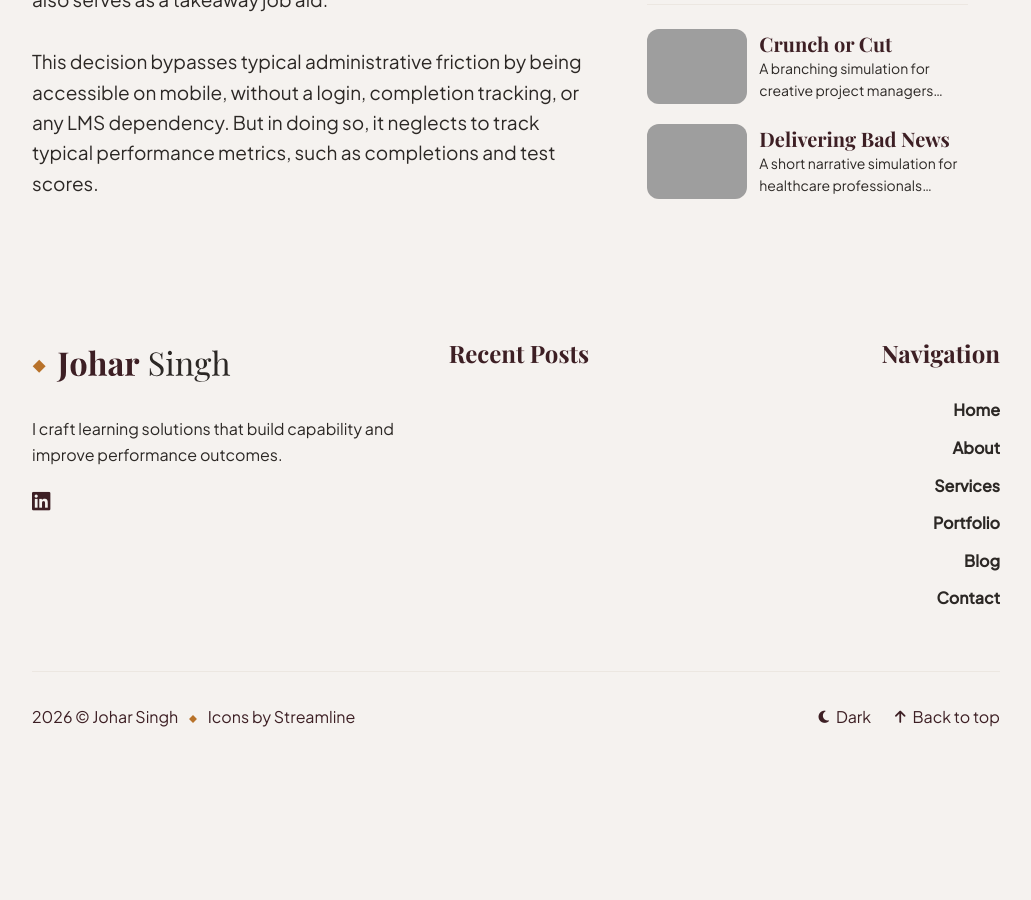
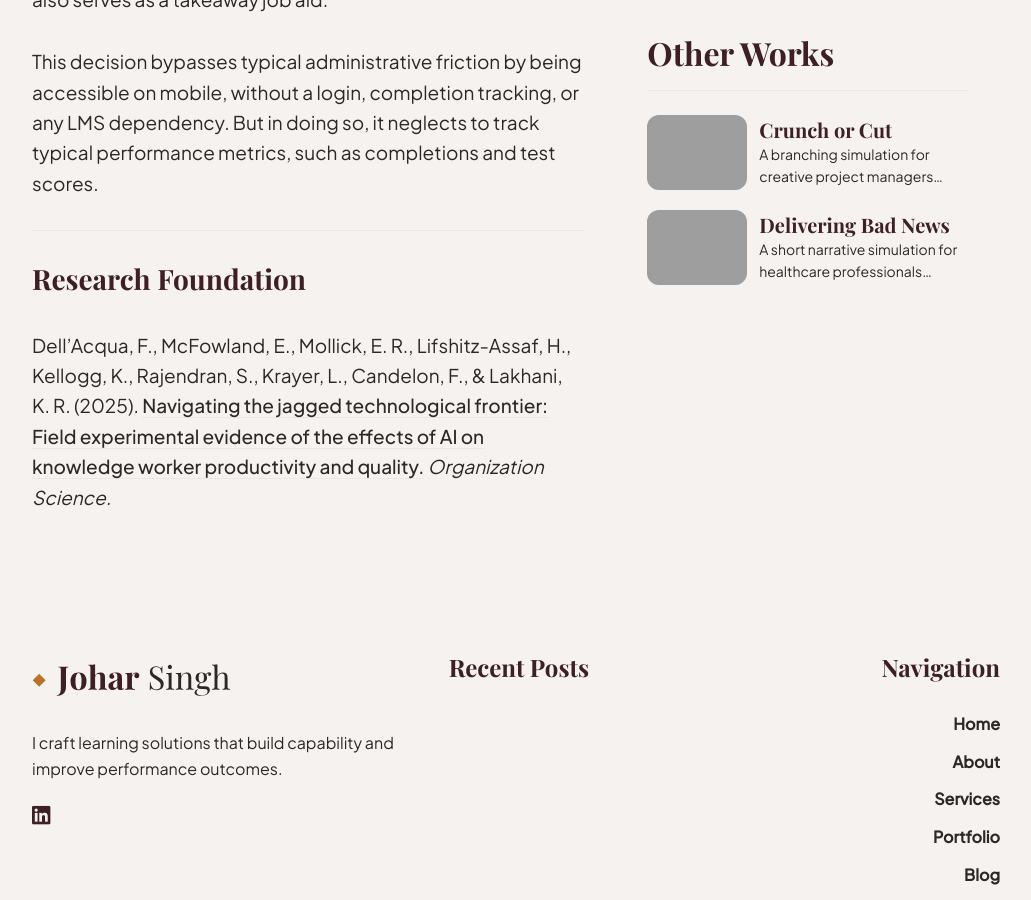
Before and after one commit to j0har/joharsingh.com, a Jekyll site: the page built from _projects/2026-01-01-jagged-frontier.md, in a window 1280 px wide and 900 px high, scrolled down 2607 px, cut to the strip 0-900 px from the top of the window. Shown: the whole strip, without its empty margins (124-1155 px from the left). Built offline with Jekyll 4.4.1, drawn with Linux system fonts in a browser that asks for light colours; some web fonts are replaced; before the commit the page ends 3369 px from its top, so only the background shows below that; grey boxes are pictures that could not be loaded.

Commit message:
Add research foundation section to jagged frontier document
Added a research foundation section with a citation on AI's effects on productivity.

```diff
--- a/_projects/2026-01-01-jagged-frontier.md
+++ b/_projects/2026-01-01-jagged-frontier.md
@@ -41,3 +41,9 @@
 The solution is designed to be deployed 'campaign-style' with a PDF poster to tease the topic and direct employees to it, via a QR code. The poster previews the mental model and also serves as a takeaway job aid.
 
 This decision bypasses typical administrative friction by being accessible on mobile, without a login, completion tracking, or any LMS dependency. But in doing so, it neglects to track typical performance metrics, such as completions and test scores.
+
+---
+
+## Research Foundation
+
+Dell'Acqua, F., McFowland, E., Mollick, E. R., Lifshitz-Assaf, H., Kellogg, K., Rajendran, S., Krayer, L., Candelon, F., & Lakhani, K. R. (2025). [Navigating the jagged technological frontier: Field experimental evidence of the effects of AI on knowledge worker productivity and quality.](https://pubsonline.informs.org/doi/10.1287/orsc.2025.21838?__cf_chl_f_tk=uv7DM9avu6Mevu5M6T4i.0hwTkxys_FEPaFiIkiIXr4-1783103929-1.0.1.1-kunpCUIACsh1nhYPHbAVspO.mfO_bgH8uESRWA3dkno) *Organization Science.*
```
